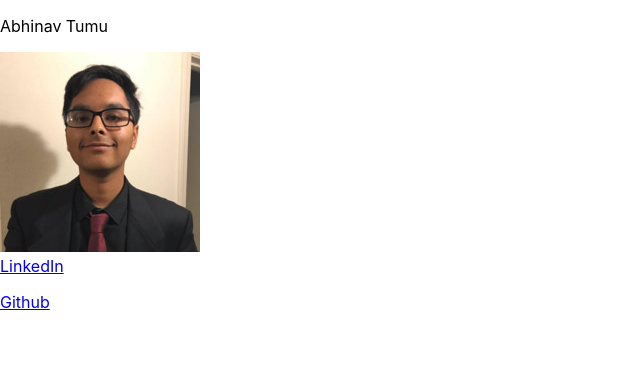
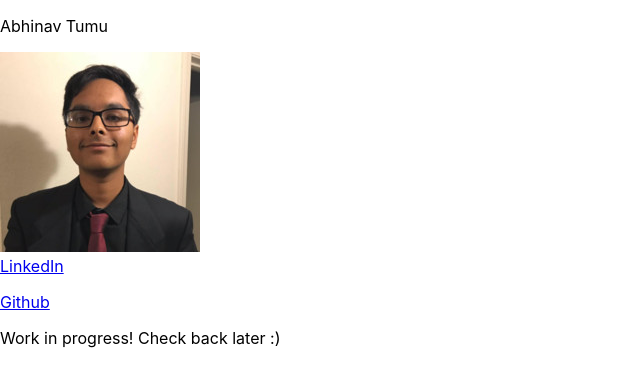
Before and after one commit to Nauxie/tumu.dev, a React (Create React App) app in the folder my-app/: page / in a window 1280 px wide. Shown: the top 386 px of the page, without its empty margins (0-640 px from the left). Built offline with nearby package versions, Linux system fonts and the light colour scheme.

Commit message:
workinprogress

```diff
--- a/my-app/src/App.js
+++ b/my-app/src/App.js
@@ -32,6 +32,9 @@ function App() {
           >
             Github
         </a>
+        <p>
+          Work in progress! Check back later :)
+        </p>
 
         </div>
 
```
